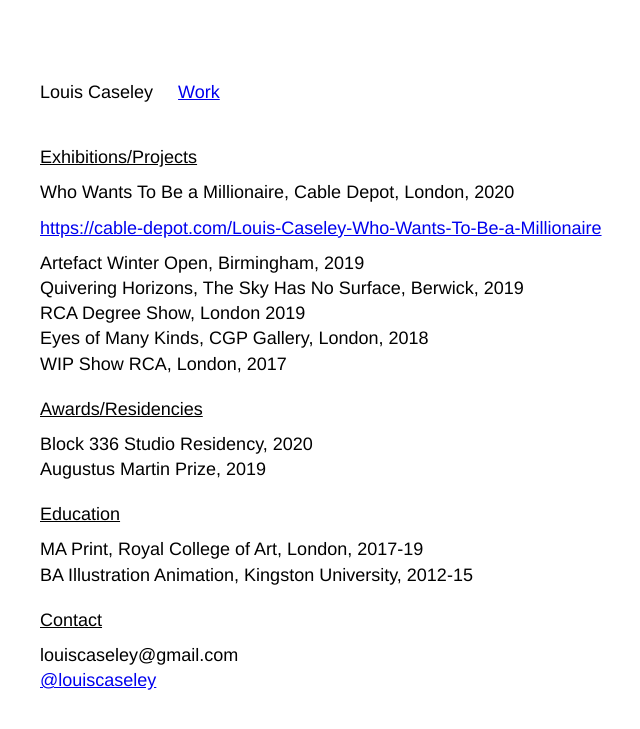
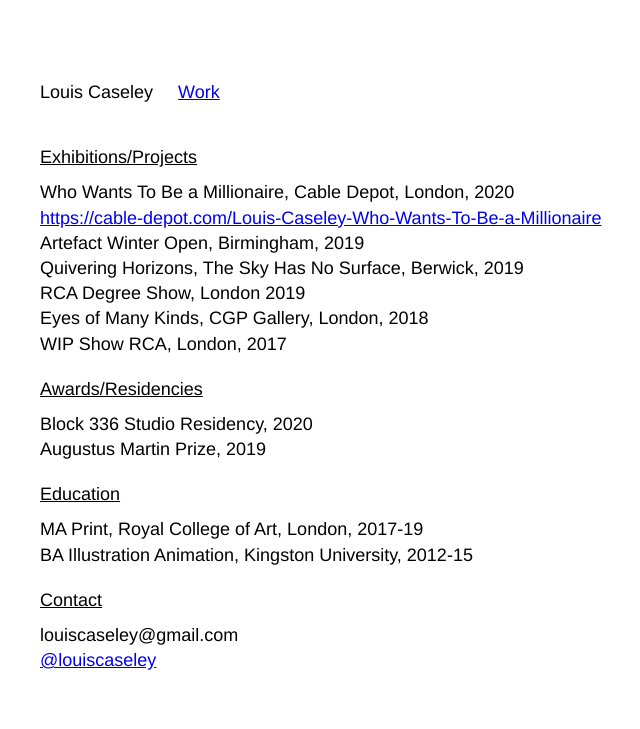
Before and after one commit to vfhwang/louiscaseley, a Jekyll site: the page built from about.md, in a window 1280 px wide. Shown: the top 729 px of the page, without its empty margins (100-740 px from the left). Built offline with Jekyll 4.4.1, drawn with Linux system fonts in a browser that asks for light colours.

```diff
--- a/about.md
+++ b/about.md
@@ -7,8 +7,7 @@ permalink: "/info/"
 **Exhibitions/Projects**
 
 * Who Wants To Be a Millionaire, Cable Depot, London, 2020
-
-  [https://cable-depot.com/Louis-Caseley-Who-Wants-To-Be-a-Millionaire](https://cable-depot.com/Louis-Caseley-Who-Wants-To-Be-a-Millionaire "cable-depot.com/Louis-Caseley-Who-Wants-To-Be-a-Millionaire")
+* [https://cable-depot.com/Louis-Caseley-Who-Wants-To-Be-a-Millionaire](https://cable-depot.com/Louis-Caseley-Who-Wants-To-Be-a-Millionaire "cable-depot.com/Louis-Caseley-Who-Wants-To-Be-a-Millionaire")
 * Artefact Winter Open, Birmingham, 2019
 * Quivering Horizons, The Sky Has No Surface, Berwick, 2019
 * RCA Degree Show, London 2019
```
